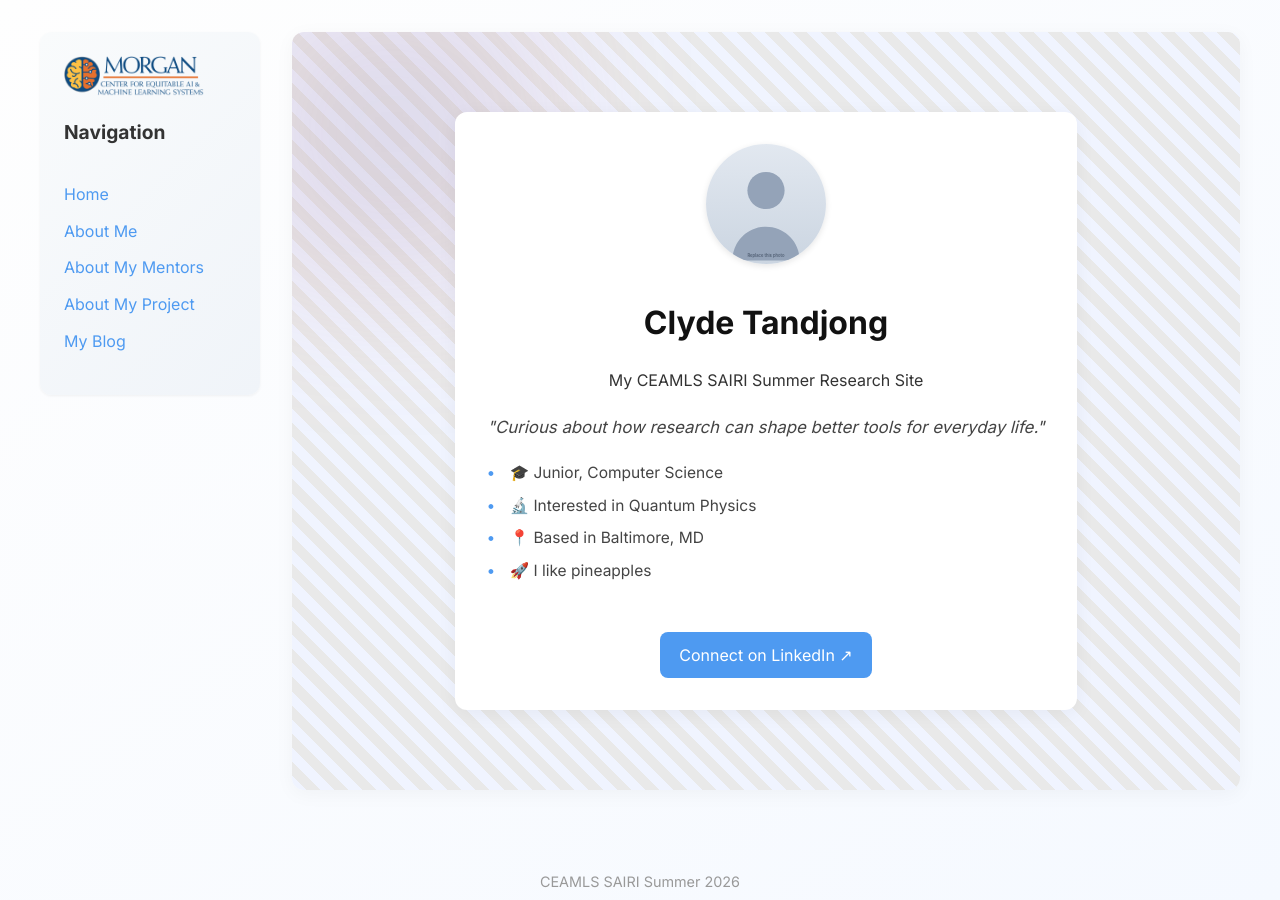
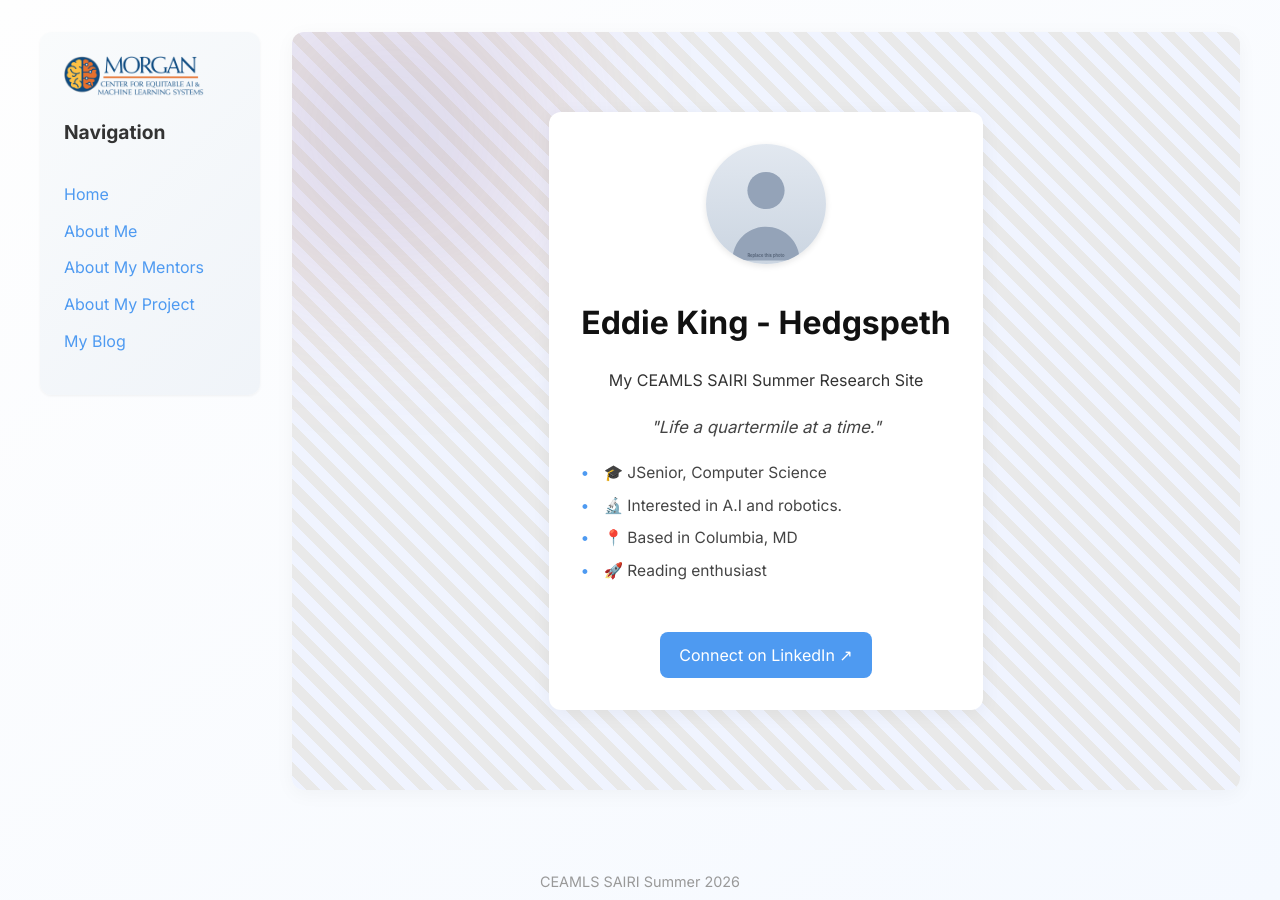
Before and after one commit to eddiejkh-del/eddiejkh-delceamls26.github.io, a Jekyll site: the page built from index.md, in a window 1280 px wide. Built offline with Jekyll 4.4.1, drawn with Linux system fonts in a browser that asks for light colours.

Commit message:
Update index.md

```diff
--- a/index.md
+++ b/index.md
@@ -1,16 +1,16 @@
 ---
 layout: home
 title: Home
-display_name: Clyde Tandjong                  # <- shown as the big display name on the hero
+display_name: Eddie King - Hedgspeth                  # <- shown as the big display name on the hero
 description: My CEAMLS SAIRI Summer Research Site
 
-motto: "Curious about how research can shape better tools for everyday life."
+motto: "Life a quartermile at a time."
 
 quick_facts:
-  - "🎓 Junior, Computer Science"
-  - "🔬 Interested in Quantum Physics"
-  - "📍 Based in Baltimore, MD"
-  - "🚀 I like pineapples"
+  - "🎓 JSenior, Computer Science"
+  - "🔬 Interested in A.I and robotics."
+  - "📍 Based in Columbia, MD"
+  - "🚀 Reading enthusiast"
 
 linkedin: https://www.linkedin.com/in/example
 image: /assets/images/profile.svg
```
